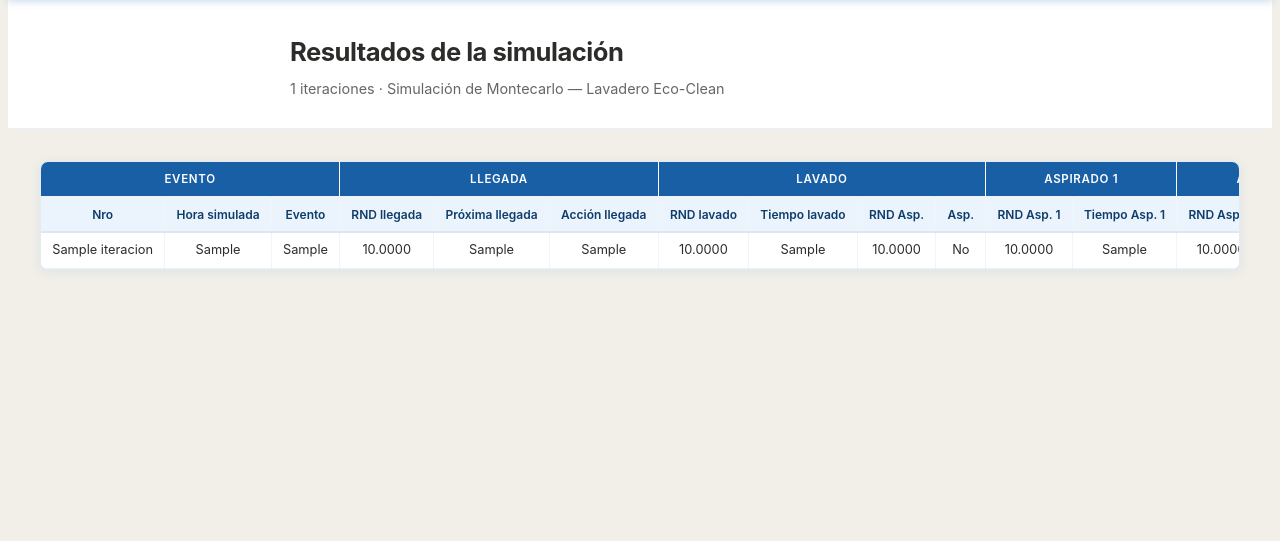
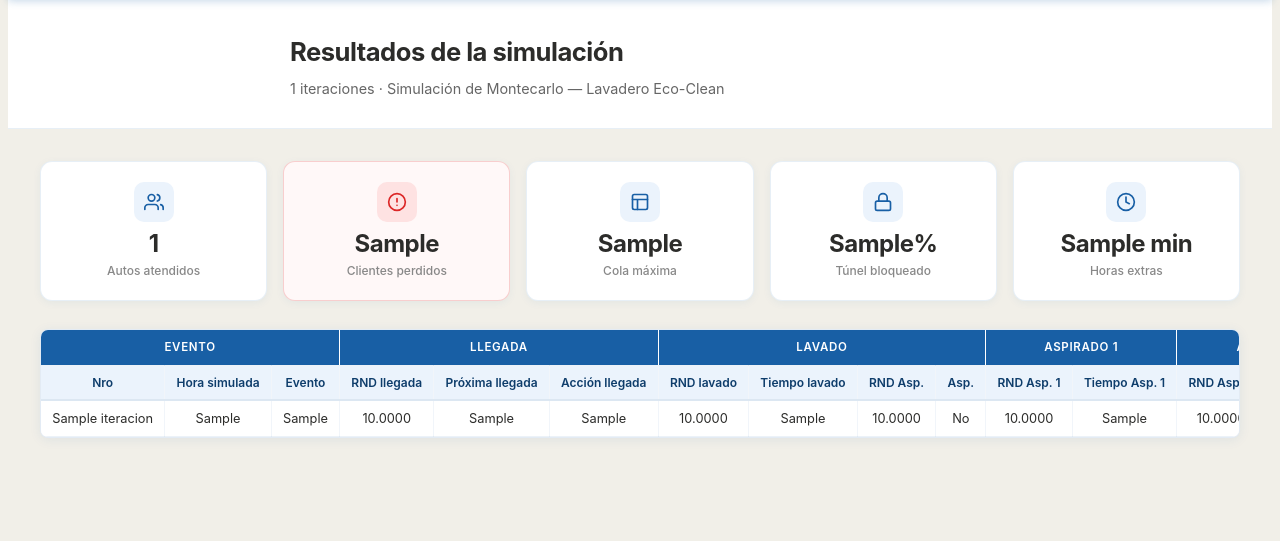
Before and after one commit to nzlopez07/SIMTP4-G4, a Flask app: template boundary/templates/resultados.html in a window 1280 px wide. Shown: the part 64-605 px from the top of the page. Run offline with Flask 2, Linux system fonts and the light colour scheme; the template is opened without the code that fills it: most values are stand-ins (such as "Sample title", 1, 10 or a date in 2020).

Commit message:
feat: muestra estadisticas front

```diff
--- a/boundary/static/styles.css
+++ b/boundary/static/styles.css
@@ -569,7 +569,77 @@ body {
     margin: 0;
 }
 
+/* --- Stats cards (resultados) --- */
+.stats-grid {
+    display: grid;
+    grid-template-columns: repeat(5, 1fr);
+    gap: 1rem;
+    margin-bottom: 1.75rem;
+}
+
+.stat-card {
+    background: var(--blanco);
+    border-radius: 12px;
+    padding: 1.25rem 1rem;
+    border: 1px solid rgba(24, 95, 165, 0.1);
+    box-shadow: 0 2px 8px rgba(24, 95, 165, 0.06);
+    display: flex;
+    flex-direction: column;
+    align-items: center;
+    gap: 0.35rem;
+    text-align: center;
+}
+
+.stat-card--danger {
+    border-color: rgba(220, 38, 38, 0.2);
+    background: #fff8f8;
+}
+
+.stat-card--warning {
+    border-color: rgba(234, 179, 8, 0.3);
+    background: #fffdf0;
+}
+
+.stat-icon {
+    width: 40px;
+    height: 40px;
+    background: #EBF3FC;
+    border-radius: 10px;
+    display: flex;
+    align-items: center;
+    justify-content: center;
+    color: var(--azul-generico);
+    margin-bottom: 0.25rem;
+}
+
+.stat-card--danger .stat-icon {
+    background: #FEE2E2;
+    color: #DC2626;
+}
+
+.stat-card--warning .stat-icon {
+    background: #FEF9C3;
+    color: #A16207;
+}
+
+.stat-value {
+    font-size: 1.5rem;
+    font-weight: 700;
+    color: var(--gris-oscuro);
+    letter-spacing: -0.02em;
+    line-height: 1;
+}
+
+.stat-label {
+    font-size: 0.75rem;
+    color: #888;
+    font-weight: 500;
+}
+
 @media (max-width: 768px) {
+    .stats-grid {
+        grid-template-columns: repeat(3, 1fr);
+    }
     .results-section {
         padding: 1.5rem 1rem 3.5rem;
     }
--- a/boundary/templates/resultados.html
+++ b/boundary/templates/resultados.html
@@ -35,6 +35,75 @@
 </div>
 
 <div class="results-section">
+
+  {% if estadisticas %}
+  <div class="stats-grid">
+
+    <div class="stat-card">
+      <div class="stat-icon">
+        <svg xmlns="http://www.w3.org/2000/svg" width="20" height="20" viewBox="0 0 24 24" fill="none"
+          stroke="currentColor" stroke-width="2" stroke-linecap="round" stroke-linejoin="round">
+          <path d="M17 21v-2a4 4 0 0 0-4-4H5a4 4 0 0 0-4 4v2"/>
+          <circle cx="9" cy="7" r="4"/>
+          <path d="M23 21v-2a4 4 0 0 0-3-3.87"/>
+          <path d="M16 3.13a4 4 0 0 1 0 7.75"/>
+        </svg>
+      </div>
+      <span class="stat-value">{{ estadisticas.total_autos }}</span>
+      <span class="stat-label">Autos atendidos</span>
+    </div>
+
+    <div class="stat-card stat-card--danger">
+      <div class="stat-icon">
+        <svg xmlns="http://www.w3.org/2000/svg" width="20" height="20" viewBox="0 0 24 24" fill="none"
+          stroke="currentColor" stroke-width="2" stroke-linecap="round" stroke-linejoin="round">
+          <circle cx="12" cy="12" r="10"/>
+          <line x1="12" y1="8" x2="12" y2="12"/>
+          <line x1="12" y1="16" x2="12.01" y2="16"/>
+        </svg>
+      </div>
+      <span class="stat-value">{{ estadisticas.clientes_perdidos }}</span>
+      <span class="stat-label">Clientes perdidos</span>
+    </div>
+
+    <div class="stat-card">
+      <div class="stat-icon">
+        <svg xmlns="http://www.w3.org/2000/svg" width="20" height="20" viewBox="0 0 24 24" fill="none"
+          stroke="currentColor" stroke-width="2" stroke-linecap="round" stroke-linejoin="round">
+          <rect x="3" y="3" width="18" height="18" rx="2"/>
+          <path d="M3 9h18M9 21V9"/>
+        </svg>
+      </div>
+      <span class="stat-value">{{ estadisticas.cola_maxima }}</span>
+      <span class="stat-label">Cola máxima</span>
+    </div>
+
+    <div class="stat-card {% if estadisticas.porcentaje_tunel_bloqueado > 20 %}stat-card--warning{% endif %}">
+      <div class="stat-icon">
+        <svg xmlns="http://www.w3.org/2000/svg" width="20" height="20" viewBox="0 0 24 24" fill="none"
+          stroke="currentColor" stroke-width="2" stroke-linecap="round" stroke-linejoin="round">
+          <rect x="3" y="11" width="18" height="11" rx="2" ry="2"/>
+          <path d="M7 11V7a5 5 0 0 1 10 0v4"/>
+        </svg>
+      </div>
+      <span class="stat-value">{{ estadisticas.porcentaje_tunel_bloqueado }}%</span>
+      <span class="stat-label">Túnel bloqueado</span>
+    </div>
+
+    <div class="stat-card {% if estadisticas.horas_extras_minutos > 0 %}stat-card--warning{% endif %}">
+      <div class="stat-icon">
+        <svg xmlns="http://www.w3.org/2000/svg" width="20" height="20" viewBox="0 0 24 24" fill="none"
+          stroke="currentColor" stroke-width="2" stroke-linecap="round" stroke-linejoin="round">
+          <circle cx="12" cy="12" r="10"/>
+          <polyline points="12 6 12 12 16 14"/>
+        </svg>
+      </div>
+      <span class="stat-value">{{ estadisticas.horas_extras_minutos }} min</span>
+      <span class="stat-label">Horas extras</span>
+    </div>
+
+  </div>
+  {% endif %}
 
   {% if filas %}
 
```
Also changed, not shown: other parts of boundary/static/styles.css (+0 -36 lines), boundary/rutas/main.py (+12 -1 lines).
